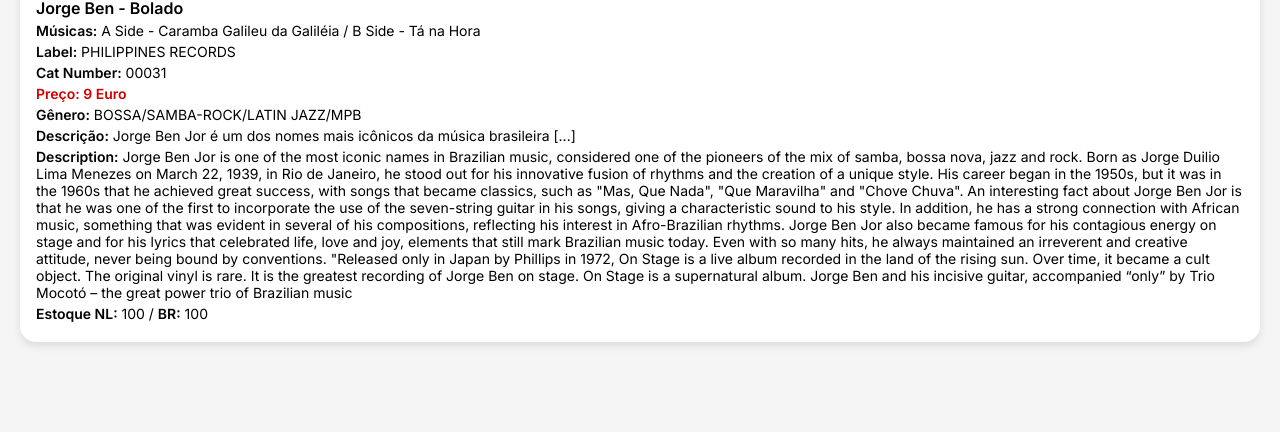
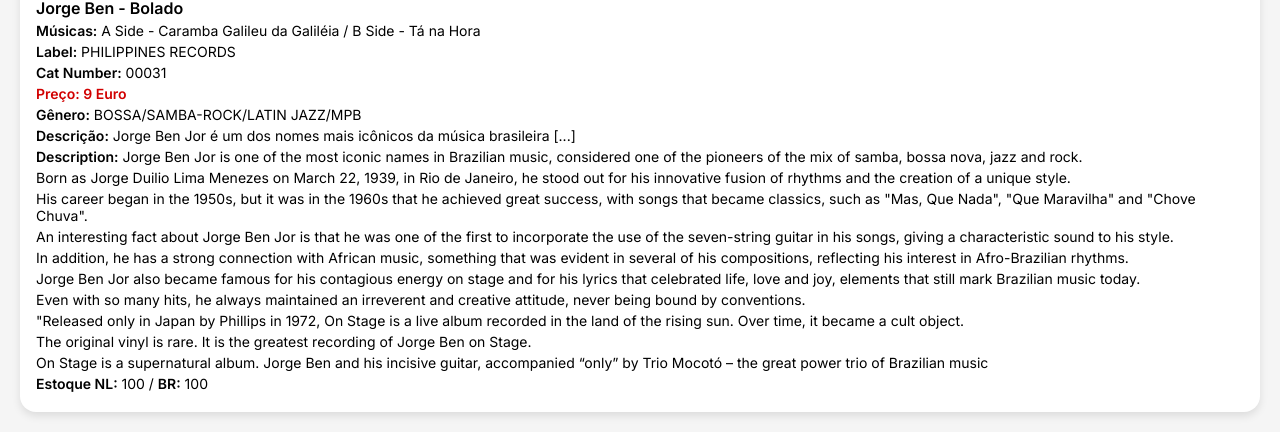
Before and after one commit to TiozinhoSP/Catalogo, a plain HTML site: page index.html in a window 1280 px wide. Shown: the part 490-922 px from the top of the page. Before the commit the page ends 852 px from the top, so only its background shows below. Drawn offline with Linux system fonts and the light colour scheme.

Commit message:
Update index.html

```diff
--- a/index.html
+++ b/index.html
@@ -73,12 +73,16 @@
         <p class="price">Preço: 9 Euro</p>
         <p><strong>Gênero:</strong> BOSSA/SAMBA-ROCK/LATIN JAZZ/MPB</p>
         <p><strong>Descrição:</strong> Jorge Ben Jor é um dos nomes mais icônicos da música brasileira [...]</p>
-        <p><strong>Description:</strong> Jorge Ben Jor is one of the most iconic names in Brazilian music, considered one of the pioneers of the mix of samba, bossa nova, jazz and rock. Born as Jorge Duilio Lima Menezes on March 22, 1939, in Rio de Janeiro, he stood out for his innovative fusion of rhythms and the creation of a unique style. His career began in the 1950s, but it was in the 1960s that he achieved great success, with songs that became classics, such as "Mas, Que Nada", "Que Maravilha" and "Chove Chuva".
-An interesting fact about Jorge Ben Jor is that he was one of the first to incorporate the use of the seven-string guitar in his songs, giving a characteristic sound to his style. In addition, he has a strong connection with African music, something that was evident in several of his compositions, reflecting his interest in Afro-Brazilian rhythms.
-Jorge Ben Jor also became famous for his contagious energy on stage and for his lyrics that celebrated life, love and joy, elements that still mark Brazilian music today. Even with so many hits, he always maintained an irreverent and creative attitude, never being bound by conventions.
-"Released only in Japan by Phillips in 1972, On Stage is a live album recorded in the land of the rising sun. Over time, it became a cult object.
-The original vinyl is rare. It is the greatest recording of Jorge Ben on stage.
-On Stage is a supernatural album. Jorge Ben and his incisive guitar, accompanied “only” by Trio Mocotó – the great power trio of Brazilian music</p>
+        <p><strong>Description:</strong> Jorge Ben Jor is one of the most iconic names in Brazilian music, considered one of the pioneers of the mix of samba, bossa nova, jazz and rock.<p>
+<p>Born as Jorge Duilio Lima Menezes on March 22, 1939, in Rio de Janeiro, he stood out for his innovative fusion of rhythms and the creation of a unique style.<p>
+<p>His career began in the 1950s, but it was in the 1960s that he achieved great success, with songs that became classics, such as "Mas, Que Nada", "Que Maravilha" and "Chove Chuva".<p>
+<p>An interesting fact about Jorge Ben Jor is that he was one of the first to incorporate the use of the seven-string guitar in his songs, giving a characteristic sound to his style.<p>
+<p> In addition, he has a strong connection with African music, something that was evident in several of his compositions, reflecting his interest in Afro-Brazilian rhythms.<p>
+<p>Jorge Ben Jor also became famous for his contagious energy on stage and for his lyrics that celebrated life, love and joy, elements that still mark Brazilian music today.
+<p>Even with so many hits, he always maintained an irreverent and creative attitude, never being bound by conventions.<p>
+<p>"Released only in Japan by Phillips in 1972, On Stage is a live album recorded in the land of the rising sun. Over time, it became a cult object.<p>
+<p>The original vinyl is rare. It is the greatest recording of Jorge Ben on Stage.<p>
+<p>On Stage is a supernatural album. Jorge Ben and his incisive guitar, accompanied “only” by Trio Mocotó – the great power trio of Brazilian music</p>
         <p><strong>Estoque NL:</strong> 100 / <strong>BR:</strong> 100</p>
       </div>
     </div>
```
